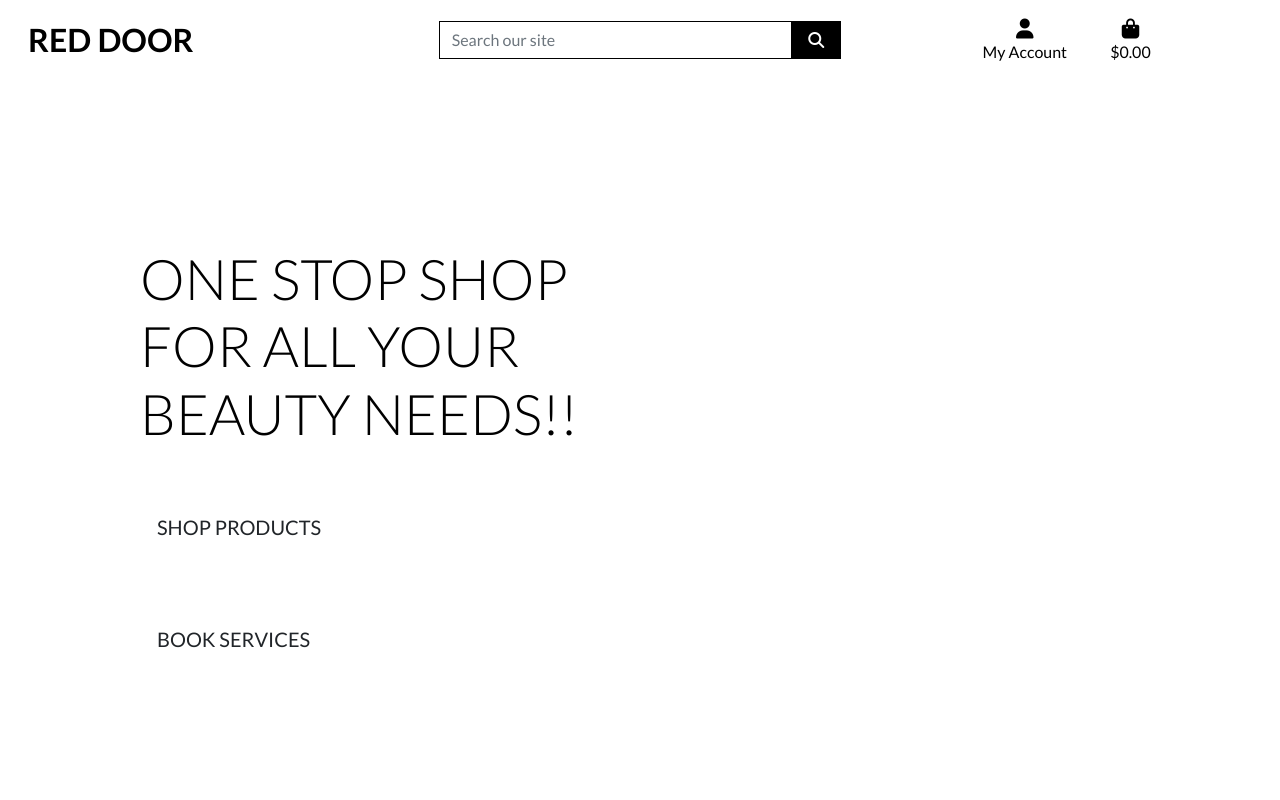
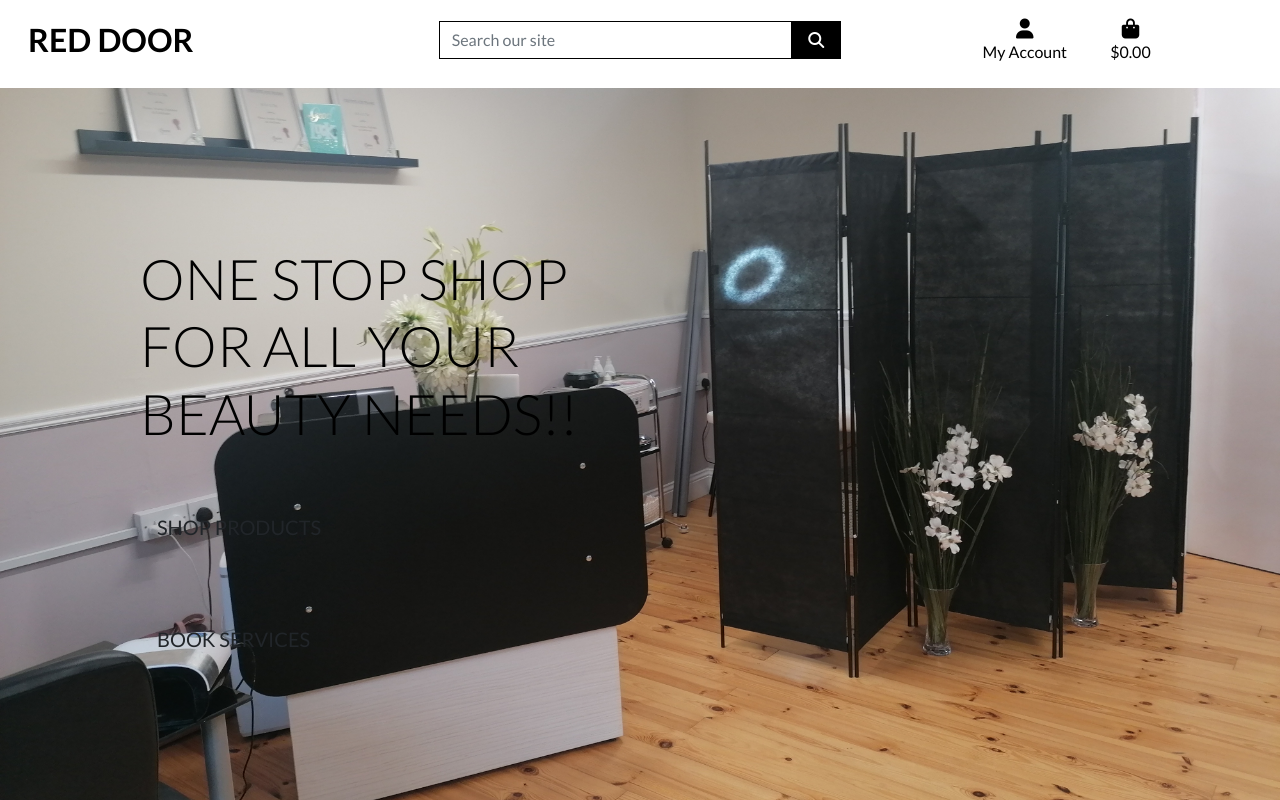
Before and after one commit to Code-Institute-Submissions/patricksingleton86-red-door-beauty-studio_JuneResub, a Django app: page / in a window 1280 px wide. Run offline with Django 3.2, Linux system fonts and the light colour scheme; some libraries are stand-ins or nearby versions.

Commit message:
Added homepage header & css

```diff
--- a/static/css/base.css
+++ b/static/css/base.css
@@ -3,7 +3,7 @@ html {
 }
 
 body {
-    background: url() no-repeat center center fixed;
+    background: url('/media/background.jpg') no-repeat center center fixed;
     background-size: cover;
     height: calc(100vh - 164px);
     color: #555;
--- a/templates/base.html
+++ b/templates/base.html
@@ -96,6 +96,13 @@
                 </ul>
             </div>
         </div>
+        <div class="row bg-white">
+            <nav class="navbar navbar-expand-lg navbar-light w-100">
+                <button class="navbar-toggler" type="button" data-toggle="collapse" data-target="#main-nav" aria-controls="main-nav" aria-expanded="false" aria-label="Toggle navigation">
+                    <span class="navbar-toggler-icon"></span>
+                </button>
+            </nav>
+        </div>
 
     </header>
 
```
Also changed, not shown: media/background.jpg (added).
